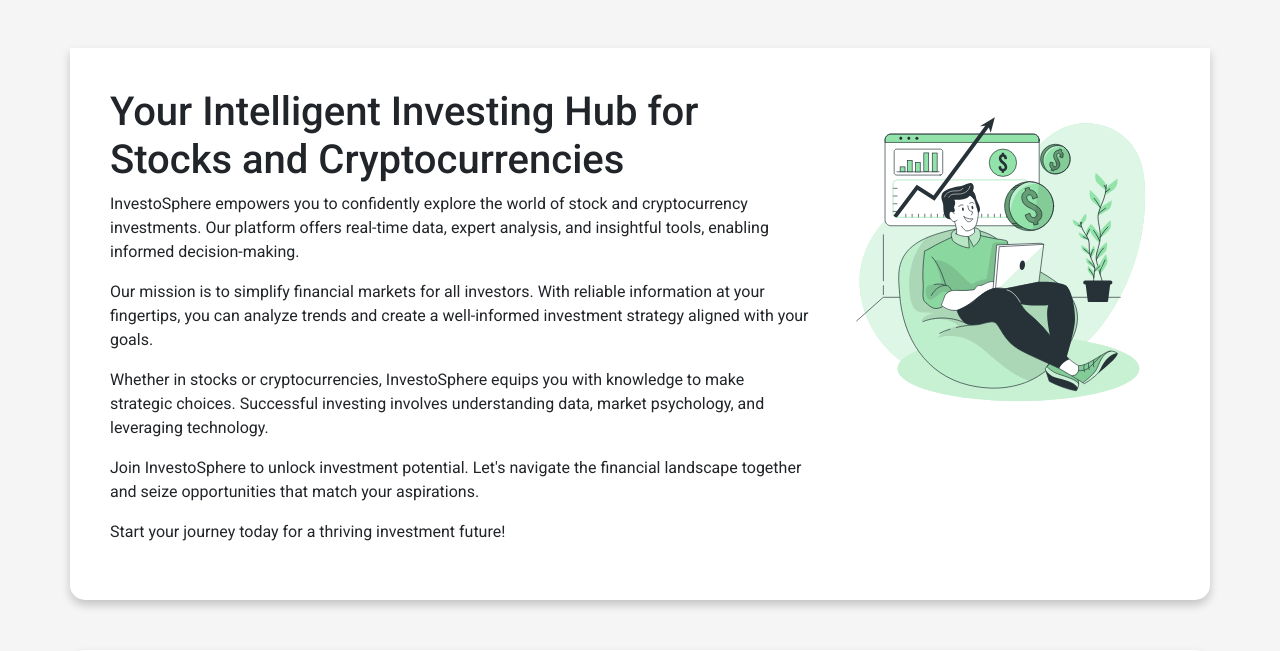
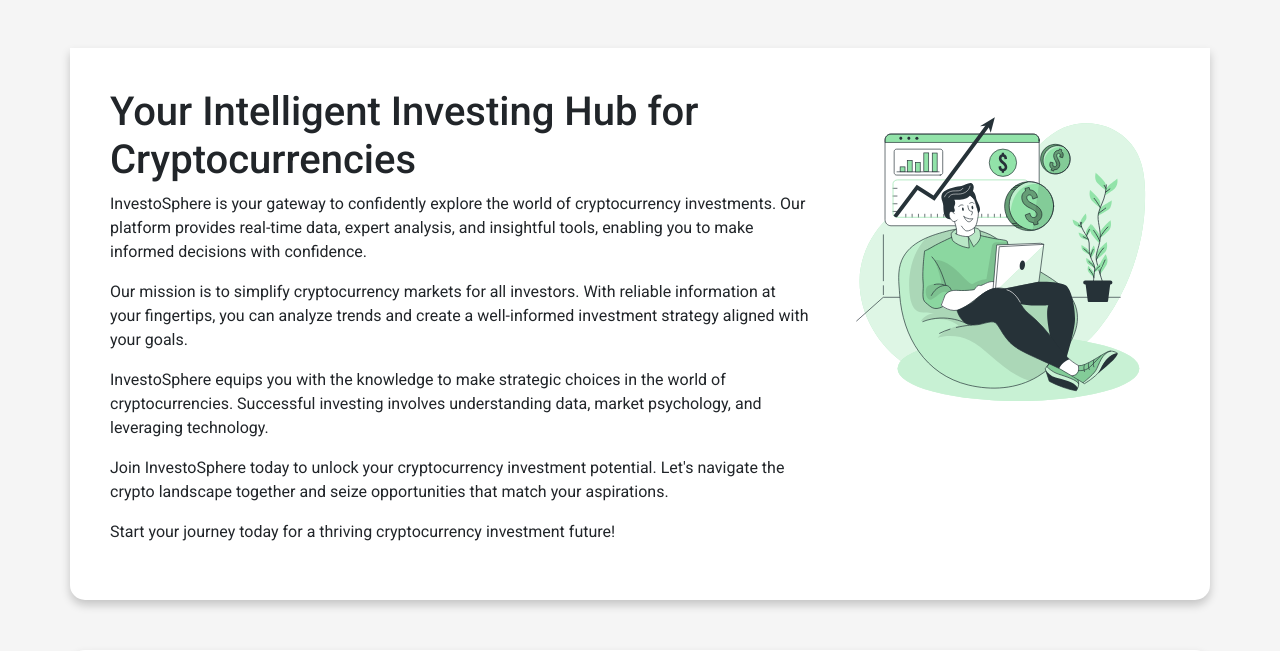
Before and after one commit to Danvm94/investosphere, a Django app: template templates/home.html in a window 1280 px wide. Shown: the part 64-715 px from the top of the page. Run offline with Django 4.2, Linux system fonts and the light colour scheme; the template is opened without the code that fills it, so the values that code supplies are empty; some libraries are stand-ins or nearby versions.

Commit message:
Adjust text for home page on website's description

```diff
--- a/templates/home.html
+++ b/templates/home.html
@@ -9,24 +9,24 @@
     <div class="container brief-container mt-5 mb-5">
         <div class="row">
             <div class="col-md-8">
-                <h1>Your Intelligent Investing Hub for Stocks and Cryptocurrencies</h1>
+                <h1>Your Intelligent Investing Hub for Cryptocurrencies</h1>
                 <div class="d-none d-md-block">
-                    <p>InvestoSphere empowers you to confidently explore the world of stock and cryptocurrency
-                        investments. Our platform offers real-time data, expert analysis, and insightful tools, enabling
-                        informed decision-making.</p>
+                    <p>InvestoSphere is your gateway to confidently explore the world of cryptocurrency investments. Our
+                        platform provides real-time data, expert analysis, and insightful tools, enabling you to make
+                        informed decisions with confidence.</p>
 
-                    <p>Our mission is to simplify financial markets for all investors. With reliable information at your
-                        fingertips, you can analyze trends and create a well-informed investment strategy aligned with
-                        your goals.</p>
+                    <p>Our mission is to simplify cryptocurrency markets for all investors. With reliable information at
+                        your fingertips, you can analyze trends and create a well-informed investment strategy aligned
+                        with your goals.</p>
 
-                    <p>Whether in stocks or cryptocurrencies, InvestoSphere equips you with knowledge to make strategic
-                        choices. Successful investing involves understanding data, market psychology, and leveraging
-                        technology.</p>
+                    <p>InvestoSphere equips you with the knowledge to make strategic choices in the world of
+                        cryptocurrencies. Successful investing involves understanding data, market psychology, and
+                        leveraging technology.</p>
 
-                    <p>Join InvestoSphere to unlock investment potential. Let's navigate the financial landscape
-                        together and seize opportunities that match your aspirations.</p>
+                    <p>Join InvestoSphere today to unlock your cryptocurrency investment potential. Let's navigate the
+                        crypto landscape together and seize opportunities that match your aspirations.</p>
 
-                    <p>Start your journey today for a thriving investment future!</p>
+                    <p>Start your journey today for a thriving cryptocurrency investment future!</p>
                 </div>
 
             </div>
```
Also changed, not shown: README.md.
